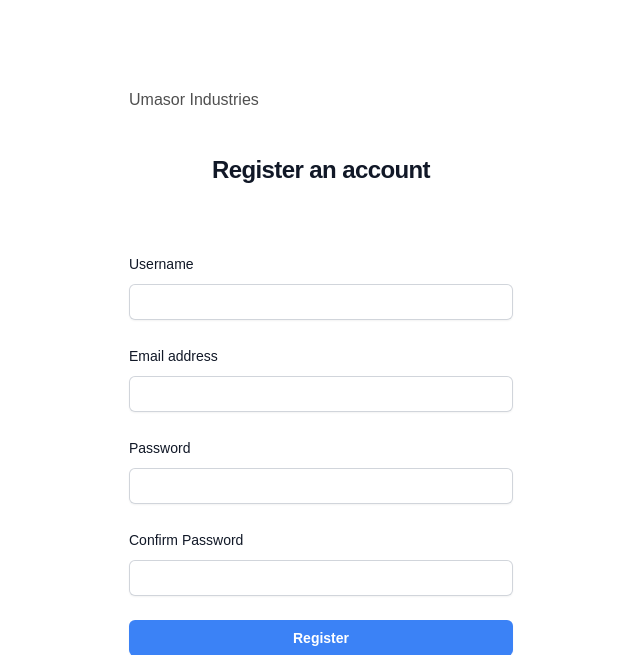
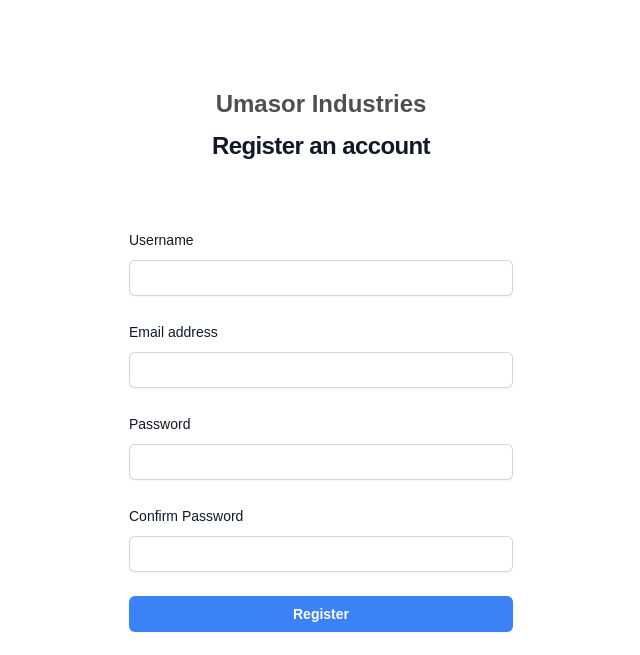
Before and after one commit to realUmasorDavid/noteapp, a Django app: page /signup in a window 1280 px wide. Shown: the top 655 px of the page, without its empty margins (319-959 px from the left). Run offline with Django 5.2, Linux system fonts and the light colour scheme; some libraries are stand-ins or nearby versions.

Commit message:
minor fixes

```diff
--- a/main/note/views.py
+++ b/main/note/views.py
@@ -69,6 +69,7 @@ def signup(request):
         if password1 == password2:
             user = User.objects.create_user(username, email, password1)
             user.save()
+            auth.login(request, user)
             return redirect('note_list')
         return render(request, 'login.html', {'success': 'Account created successfully'})
     return render(request, 'register.html')
--- a/main/templates/index.html
+++ b/main/templates/index.html
@@ -48,7 +48,7 @@
                     class="border-2 border-red-500 text-lg bg-transparent px-4 py-2 rounded-lg hover:bg-red-500 hover:text-white duration-300">Logout</button></a>
         </div>
         <div class="flex md:hidden align-middle items-center md:justify-between space-x-2">
-            <a href="/button" class="bg-blue-500 p-2.5 rounded-full">
+            <a href="/new" class="bg-blue-500 p-2.5 rounded-full">
 
                 <svg width="20px" height="20px" viewBox="0 0 24 24" fill="none" xmlns="http://www.w3.org/2000/svg">
                     <path d="M4 12H20M12 4V20" stroke="#ffffff" stroke-width="2" stroke-linecap="round"
--- a/main/templates/register.html
+++ b/main/templates/register.html
@@ -76,7 +76,7 @@
 
         <div class="flex min-h-full flex-col justify-center px-6 py-12 lg:px-8">
             <div class="sm:mx-auto sm:w-full sm:max-w-sm">
-                <h1>Umasor Industries</h1>
+                <h1 class="text-center text-2xl font-bold -mb-8">Umasor Industries</h1>
                 <h2 class="mt-10 text-center text-2xl font-bold leading-9 tracking-tight text-gray-900">Register an
                     account</h2>
             </div>
```
